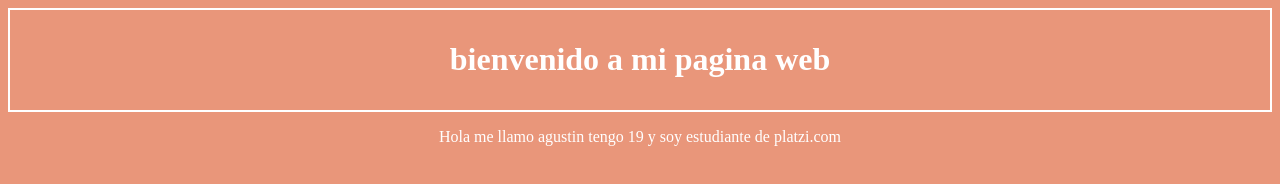
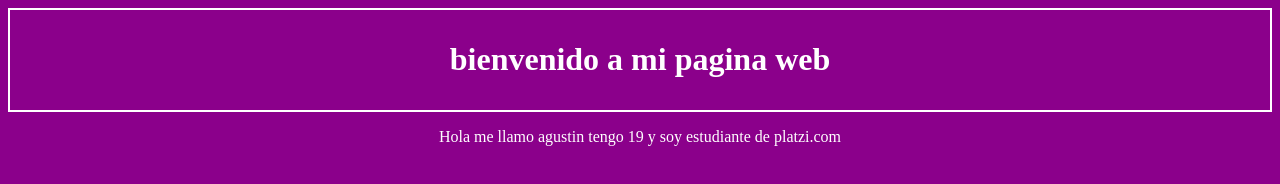
Before and after one commit to agusschniepp/practicas, a plain HTML site: page index.html in a window 1280 px wide. Drawn offline with Linux system fonts and the light colour scheme.

Commit message:
volvemos de cabecera a master

```diff
--- a/css/style.css
+++ b/css/style.css
@@ -1,5 +1,5 @@
 body {
-    background-color: darksalmon;
+    background-color: darkmagenta;
     text-align: center;
     color: #fff
 }
```
